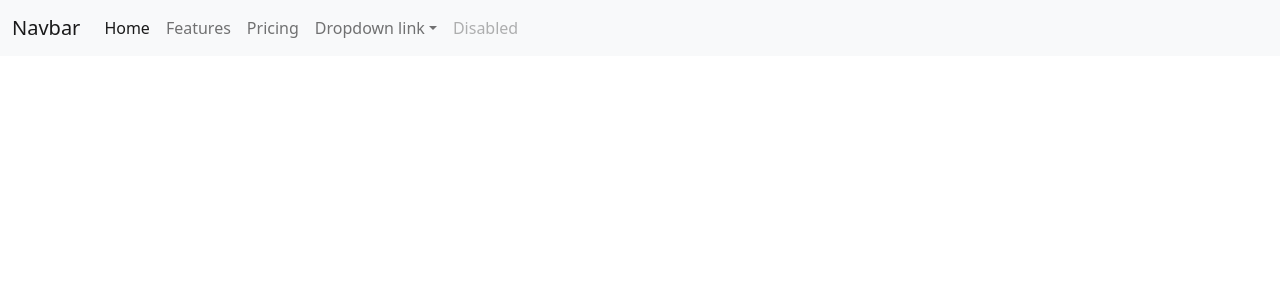
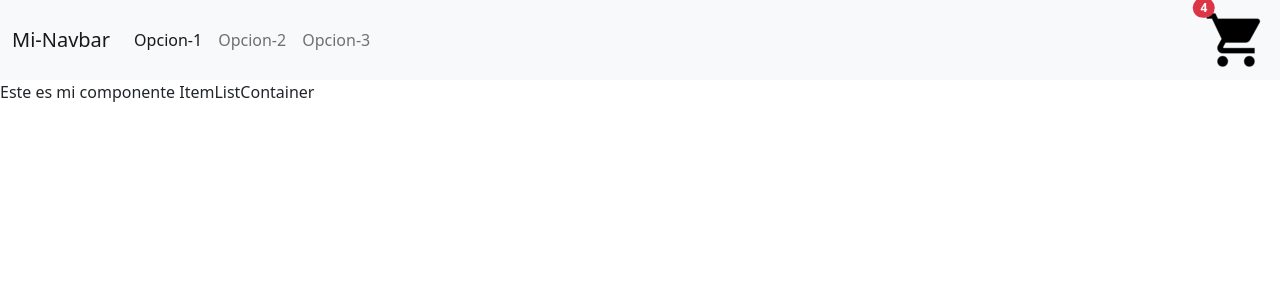
Before and after one commit to SergioAlfMann/React, a React (Create React App) app: page / in a window 1280 px wide. Shown: the top 300 px of the page. Built offline with nearby package versions, Linux system fonts and the light colour scheme.

Commit message:
Agregado de Props y Carrito

```diff
--- a/src/App.js
+++ b/src/App.js
@@ -1,15 +1,20 @@
 //import logo from './logo.svg';
 import './App.css';
 import 'bootstrap/dist/css/bootstrap.min.css';
-import  NavBar from './components/navBar';
+import  NavBar from './components/NavBar';
+import React, { Component } from 'react'
+import ItemListContainer from './components/ItemListContainer';
 
-let school ="Coder";
+
 
 function App() {
   return (
+    <>
         <NavBar></NavBar>
-
+        <ItemListContainer name="ItemListContainer" ></ItemListContainer>
+     </>
   );
 }
 
+
 export default App;
--- /dev/null
+++ b/src/components/CardWidget.jsx
@@ -0,0 +1,17 @@
+const CardWidget =()=>{
+    return (
+        <>
+        <img src="carrito.png" alt="" />
+
+
+        <span class="position-absolute top-10 start-90 translate-middle badge rounded-pill bg-danger">
+        4
+        <span class="visually-hidden">unread messages</span>
+      </span>
+
+      </>
+
+    );
+}
+
+export default CardWidget;
--- /dev/null
+++ b/src/components/ItemListContainer.jsx
@@ -0,0 +1,12 @@
+
+
+const ItemListContainer =(props)=>{
+    return (
+        <p>
+            Este es mi componente {props.name}
+        </p>
+
+    );
+}
+
+export default ItemListContainer;
--- a/src/components/navBar.jsx
+++ b/src/components/navBar.jsx
@@ -1,40 +1,32 @@
-
-import 'bootstrap/dist/css/bootstrap.min.css';
+import  CardWidget from './CardWidget';
 
 const NavBar =()=>{
     return (
         <nav class="navbar navbar-expand-xl navbar-light bg-light">
   <div class="container-fluid">
-    <a class="navbar-brand" href="#">Navbar</a>
+    <a class="navbar-brand" href="#">Mi-Navbar</a>
     <button class="navbar-toggler" type="button" data-bs-toggle="collapse" data-bs-target="#navbarWithDropdown" aria-controls="navbarWithDropdown" aria-expanded="false" aria-label="Toggle navigation">
       <span class="navbar-toggler-icon"></span>
     </button>
     <div class="collapse navbar-collapse show" id="navbarWithDropdown">
       <ul class="navbar-nav">
         <li class="nav-item">
-          <a class="nav-link active" aria-current="page" href="#">Home</a>
+          <a class="nav-link active" aria-current="page" href="#">Opcion-1</a>
         </li>
         <li class="nav-item">
-          <a class="nav-link" href="#">Features</a>
+          <a class="nav-link" href="#">Opcion-2</a>
         </li>
         <li class="nav-item">
-          <a class="nav-link" href="#">Pricing</a>
+          <a class="nav-link" href="#">Opcion-3</a>
         </li>
-        <li class="nav-item dropdown">
-          <a class="nav-link dropdown-toggle" href="#" id="navbarDropdownMenuLink" role="button" data-bs-toggle="dropdown" aria-expanded="false">
-            Dropdown link
-          </a>
-          <ul class="dropdown-menu" aria-labelledby="navbarDropdownMenuLink">
-            <li><a class="dropdown-item" href="#">Action</a></li>
-            <li><a class="dropdown-item" href="#">Another action</a></li>
-            <li><a class="dropdown-item" href="#">Something else here</a></li>
-          </ul>
-        </li>
-        <li class="nav-item">
-          <a class="nav-link disabled" href="#" tabindex="-1" aria-disabled="true">Disabled</a>
-        </li>
+
+
       </ul>
     </div>
+    <form class="d-flex">
+      <CardWidget class="form-control me-2"/>
+
+      </form>
   </div>
 </nav>
     );
```
Also changed, not shown: public/carrito.png (added).
